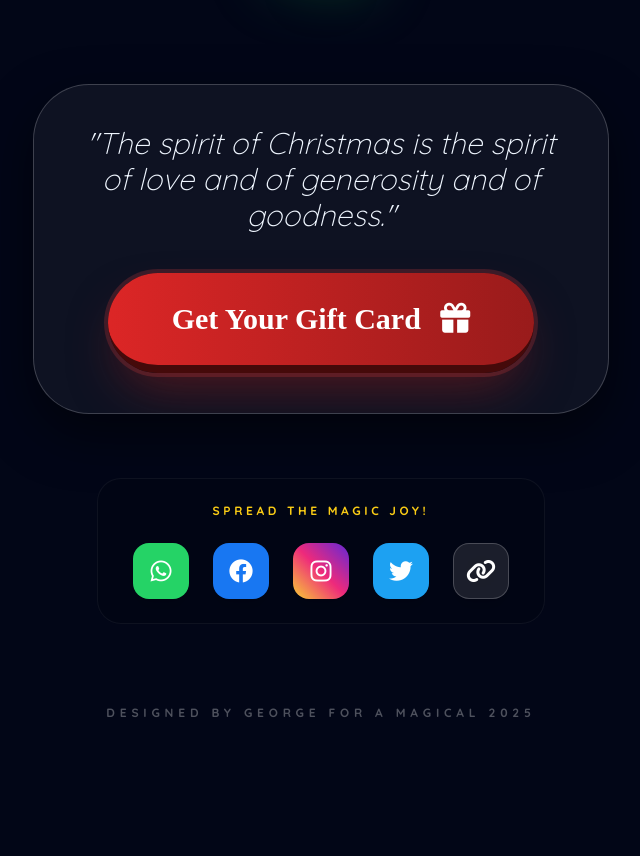
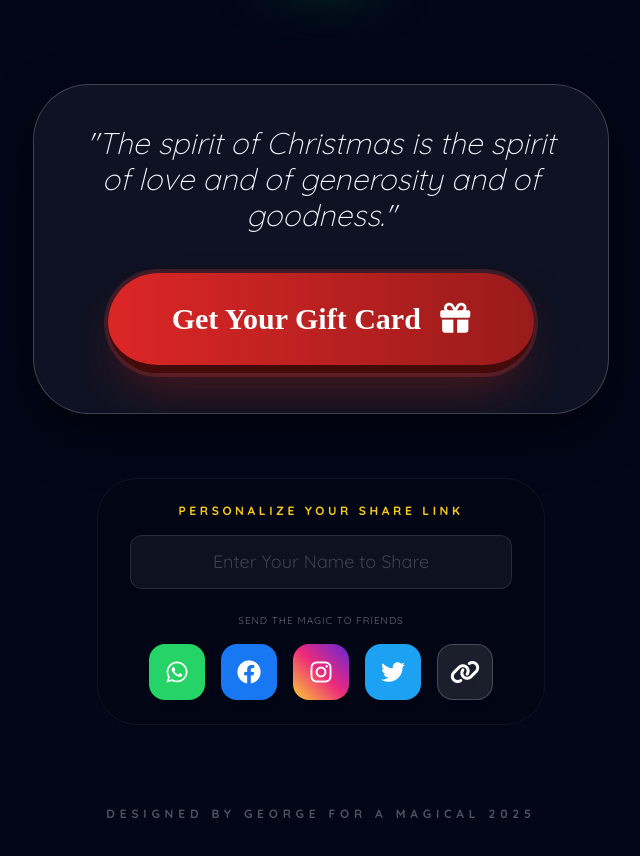
Before and after one commit to CodeWithGeorg/Christmas-2025, a React (Vite) app: page / in a window 1280 px wide. Shown: the part 1020-1876 px from the top of the page, without its empty margins (319-959 px from the left). Before the commit the page ends 1838 px from the top, so only its background shows below. Built offline with nearby package versions, Linux system fonts and the light colour scheme; a web font is replaced by a local one.

Commit message:
customized the share link

```diff
--- a/App.tsx
+++ b/App.tsx
@@ -1,5 +1,5 @@
 
-import React, { useState, useEffect } from 'react';
+import React, { useState, useEffect, useMemo } from 'react';
 import Snowfall from './components/Snowfall';
 import ChristmasTree from './components/ChristmasTree';
 import GiftCardModal from './components/GiftCardModal';
@@ -10,24 +10,69 @@ const App: React.FC = () => {
   const [isModalOpen, setIsModalOpen] = useState(false);
   const [showToast, setShowToast] = useState(false);
   const [isChristmasTime, setIsChristmasTime] = useState(false);
+  const [currentMessageIndex, setCurrentMessageIndex] = useState(0);
+  const [fadeMessage, setFadeMessage] = useState(true);
+
+  // Personalization states
+  const [senderName, setSenderName] = useState<string | null>(null);
+  const [showEntryOverlay, setShowEntryOverlay] = useState(false);
+  const [userNameToShare, setUserNameToShare] = useState('');
+
+  const festiveMessages = useMemo(() => [
+    "The spirit of Christmas is the spirit of love and of generosity and of goodness.",
+    "Christmas isn't just a season. It's a feeling that lives in our hearts.",
+    "The best gifts are the ones we share with the people we love.",
+    "Christmas waves a magic wand over the world, making everything softer and more beautiful.",
+    "May the miracle of Christmas fill your heart with warmth and love.",
+    "Gifts of time and love are the basic ingredients of a truly merry Christmas.",
+    "Peace on earth will come to stay, when we live Christmas every day.",
+    "Every snowflake is a kiss from heaven during this magical season."
+  ], []);
 
   useEffect(() => {
-    // Immediate check on mount for safety
+    // Check for personalization in URL
+    const params = new URLSearchParams(window.location.search);
+    const nameFromUrl = params.get('name');
+    if (nameFromUrl) {
+      setSenderName(nameFromUrl);
+      setShowEntryOverlay(true);
+    }
+
+    // Immediate check on mount for Christmas arrival
     const targetDate = new Date('December 25, 2025 00:00:00').getTime();
     if (Date.now() >= targetDate) {
       setIsChristmasTime(true);
     }
-  }, []);
+
+    // Message rotation effect
+    const interval = setInterval(() => {
+      setFadeMessage(false);
+      setTimeout(() => {
+        setCurrentMessageIndex((prev) => (prev + 1) % festiveMessages.length);
+        setFadeMessage(true);
+      }, 500);
+    }, 6000);
+
+    return () => clearInterval(interval);
+  }, [festiveMessages]);
 
   const handleCountdownComplete = () => {
     setIsChristmasTime(true);
   };
 
+  const getShareUrl = () => {
+    const baseUrl = window.location.origin + window.location.pathname;
+    if (userNameToShare.trim()) {
+      return `${baseUrl}?name=${encodeURIComponent(userNameToShare.trim())}`;
+    }
+    return baseUrl;
+  };
+
   const shareWebsite = (platform?: string) => {
-    const shareUrl = window.location.href;
+    const shareUrl = getShareUrl();
     const shareText = isChristmasTime
-      ? "It's Christmas Time! 🎄 Celebrate the magic of 2025 with me!"
-      : "Experience the magic of Christmas 2025! Generate your own AI gift card here 🎄✨";
+      ? `It's Christmas Time! 🎄 Celebrate with a magical wish from ${userNameToShare || 'George'}`
+      : `Experience the magic of Christmas 2025! Check out this special wish ${userNameToShare ? 'from ' + userNameToShare : ''} 🎄✨`;
 
     if (platform === 'whatsapp') {
       window.open(`https://wa.me/?text=${encodeURIComponent(shareText + ' ' + shareUrl)}`, '_blank');
@@ -35,14 +80,6 @@ const App: React.FC = () => {
       window.open(`https://twitter.com/intent/tweet?text=${encodeURIComponent(shareText)}&url=${encodeURIComponent(shareUrl)}`, '_blank');
     } else if (platform === 'facebook') {
       window.open(`https://www.facebook.com/sharer/sharer.php?u=${encodeURIComponent(shareUrl)}`, '_blank');
-    } else if (platform === 'instagram') {
-      if (navigator.share) {
-        navigator.share({ title: 'Christmas 2025 Magic', text: shareText, url: shareUrl }).catch(console.error);
-      } else {
-        navigator.clipboard.writeText(`${shareText} ${shareUrl}`);
-        setShowToast(true);
-        setTimeout(() => setShowToast(false), 3000);
-      }
     } else {
       if (navigator.share) {
         navigator.share({ title: 'Christmas 2025 Magic', text: shareText, url: shareUrl }).catch(console.error);
@@ -61,6 +98,25 @@ const App: React.FC = () => {
 
       {/* Control layer */}
       <MusicPlayer />
+
+      {/* Entry Greeting Overlay */}
+      {showEntryOverlay && senderName && (
+        <div className="fixed inset-0 z-[100] bg-slate-950/90 backdrop-blur-2xl flex flex-col items-center justify-center text-center p-6 animate-fade-in">
+          <div className="mb-8 scale-150 drop-shadow-[0_0_20px_rgba(239,68,68,0.5)]">
+            <i className="fas fa-envelope-open-text text-6xl text-red-500 animate-bounce"></i>
+          </div>
+          <h2 className="festive-font text-5xl md:text-8xl text-yellow-400 mb-4">A Magical Message</h2>
+          <p className="text-2xl md:text-4xl font-light italic text-blue-100 mb-12">
+            Waiting for you, from <span className="text-red-500 font-bold underline decoration-yellow-500/30 underline-offset-8">{senderName}</span>
+          </p>
+          <button
+            onClick={() => setShowEntryOverlay(false)}
+            className="px-12 py-5 bg-gradient-to-r from-red-600 to-red-800 text-white rounded-full text-2xl font-bold shadow-2xl hover:scale-110 transition-transform festive-font border-b-4 border-red-950"
+          >
+            Open Your Magic Wish <i className="fas fa-sparkles ml-2"></i>
+          </button>
+        </div>
+      )}
 
       {/* Celebration Mode Overlay */}
       {isChristmasTime ? (
@@ -129,9 +185,11 @@ const App: React.FC = () => {
           <div className="bg-white/5 backdrop-blur-2xl p-6 md:p-10 rounded-[2.5rem] md:rounded-[3.5rem] border border-white/20 mt-4 md:mt-8 shadow-[0_20px_50px_rgba(0,0,0,0.5)] relative overflow-hidden group max-w-xl w-full mx-auto">
             <div className="absolute inset-0 bg-gradient-to-br from-red-600/20 to-transparent opacity-0 group-hover:opacity-100 transition-opacity duration-700" />
 
-            <p className="text-lg md:text-3xl font-light italic text-blue-50 mb-6 md:mb-10 leading-relaxed drop-shadow-sm px-2">
-              "The spirit of Christmas is the spirit of love and of generosity and of goodness."
-            </p>
+            <div className={`transition-all duration-500 ${fadeMessage ? 'opacity-100 transform translate-y-0' : 'opacity-0 transform translate-y-4'}`}>
+              <p className="text-lg md:text-3xl font-light italic text-blue-50 mb-6 md:mb-10 leading-relaxed drop-shadow-sm px-2 min-h-[4.5rem] md:min-h-[6.5rem] flex items-center justify-center">
+                "{festiveMessages[currentMessageIndex]}"
+              </p>
+            </div>
 
             <div className="relative z-10">
               <button
@@ -144,9 +202,21 @@ const App: React.FC = () => {
           </div>
 
           {/* Share Joy Section */}
-          <div className="mt-12 md:mt-16 flex flex-col items-center bg-black/10 backdrop-blur-sm p-4 md:p-6 rounded-3xl border border-white/5 w-full max-w-md">
-            <p className="text-[10px] md:text-xs uppercase tracking-[0.2em] md:tracking-[0.3em] text-yellow-400 font-black mb-4 md:mb-6">Spread the Magic Joy!</p>
-            <div className="flex flex-wrap justify-center gap-3 md:gap-6">
+          <div className="mt-12 md:mt-16 flex flex-col items-center bg-black/10 backdrop-blur-sm p-6 rounded-[2.5rem] border border-white/5 w-full max-w-md">
+            <p className="text-[10px] md:text-xs uppercase tracking-[0.2em] md:tracking-[0.3em] text-yellow-400 font-black mb-4">Personalize Your Share Link</p>
+
+            <div className="w-full px-2 mb-6">
+              <input
+                type="text"
+                placeholder="Enter Your Name to Share"
+                value={userNameToShare}
+                onChange={(e) => setUserNameToShare(e.target.value)}
+                className="w-full bg-white/5 border border-white/10 rounded-xl px-4 py-3 outline-none focus:ring-2 focus:ring-yellow-500/50 transition-all text-center text-lg placeholder:text-white/20"
+              />
+            </div>
+
+            <p className="text-[10px] uppercase tracking-widest text-white/40 mb-4">Send the Magic to Friends</p>
+            <div className="flex flex-wrap justify-center gap-3 md:gap-4">
               <button onClick={() => shareWebsite('whatsapp')} className="w-12 h-12 md:w-14 md:h-14 rounded-2xl bg-[#25D366] flex items-center justify-center hover:scale-110 transition-all shadow-lg" title="Share on WhatsApp">
                 <i className="fab fa-whatsapp text-xl md:text-2xl"></i>
               </button>
@@ -175,7 +245,7 @@ const App: React.FC = () => {
       <GiftCardModal isOpen={isModalOpen} onClose={() => setIsModalOpen(false)} />
 
       {/* Toast Notification */}
-      <div className={`fixed top-6 md:top-10 left-1/2 -translate-x-1/2 bg-yellow-500 text-black font-black px-6 md:px-10 py-3 md:py-5 rounded-xl md:rounded-2xl shadow-2xl transition-all duration-500 z-[100] flex items-center border-b-4 border-yellow-700 w-[90%] sm:w-auto justify-center ${showToast ? 'opacity-100 translate-y-0' : 'opacity-0 -translate-y-20 pointer-events-none'}`}>
+      <div className={`fixed top-6 md:top-10 left-1/2 -translate-x-1/2 bg-yellow-500 text-black font-black px-6 md:px-10 py-3 md:py-5 rounded-xl md:rounded-2xl shadow-2xl transition-all duration-500 z-[120] flex items-center border-b-4 border-yellow-700 w-[90%] sm:w-auto justify-center ${showToast ? 'opacity-100 translate-y-0' : 'opacity-0 -translate-y-20 pointer-events-none'}`}>
         <i className="fas fa-sparkles mr-3 text-lg md:text-xl animate-spin"></i> Magic Link Copied!
       </div>
 
```
